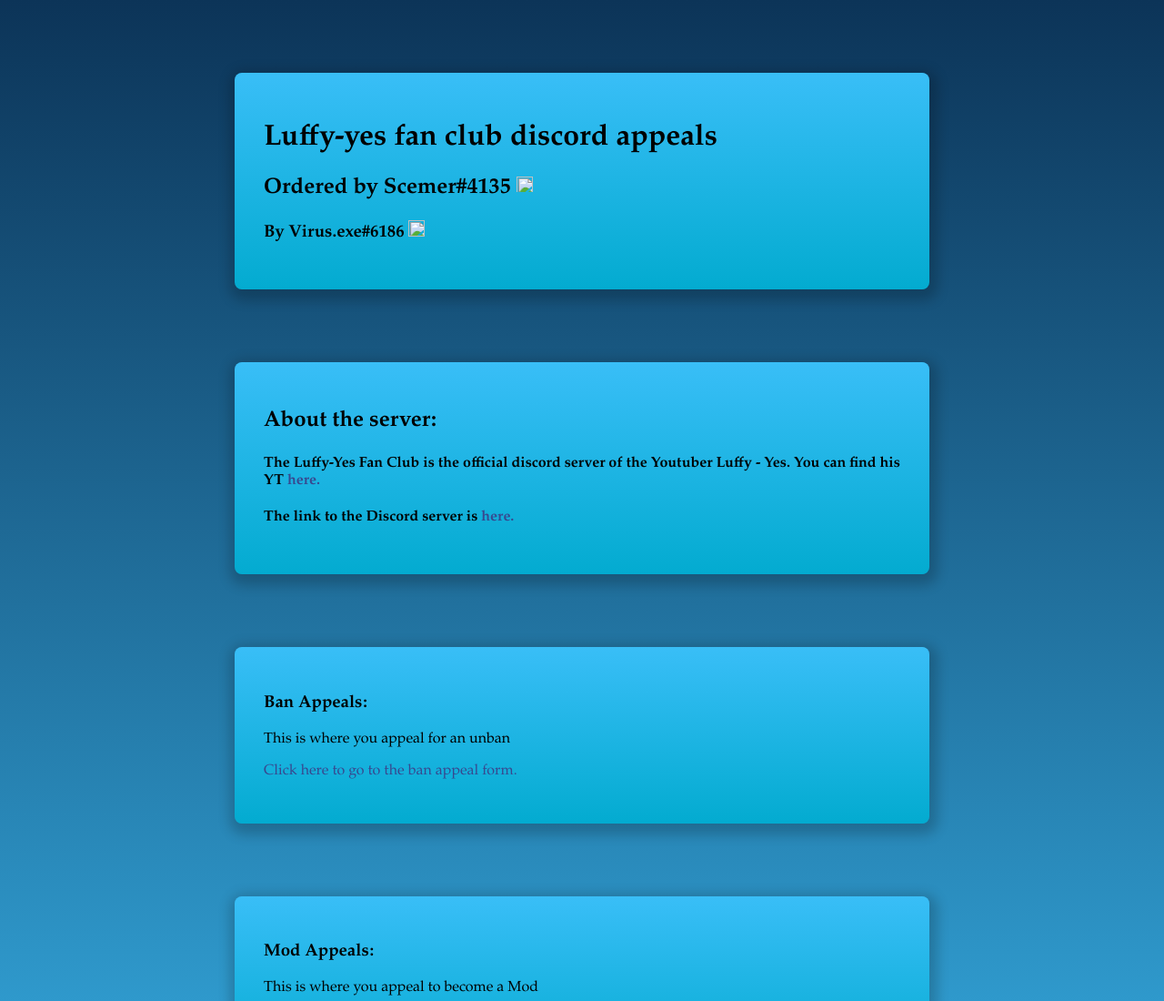
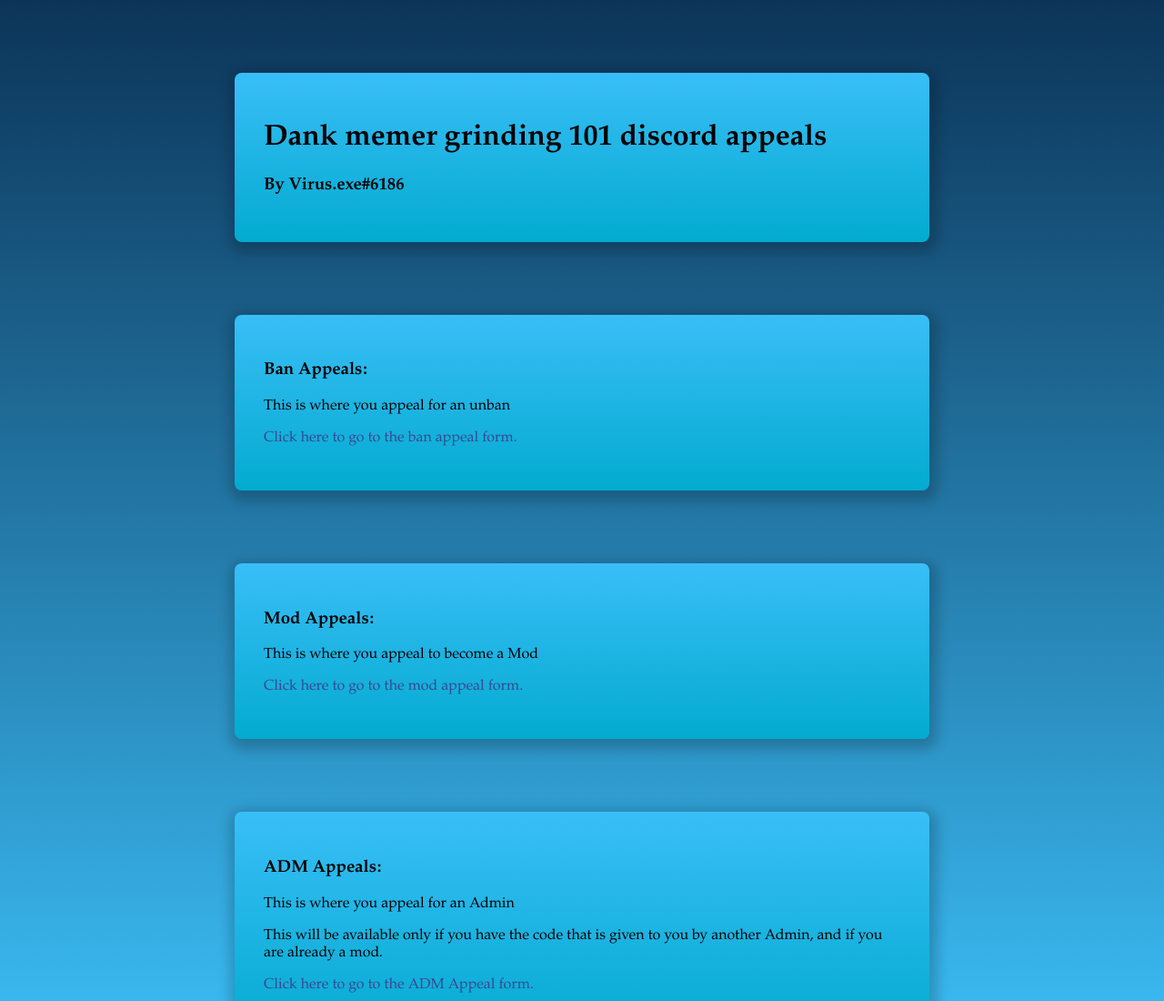
Before and after one commit to Danx3mer/Luffy-Yes-Appeals, a plain HTML site: page index.html in a window 1280 px wide. Shown: the top 1100 px of the page at 91% size. Drawn offline with Linux system fonts and the light colour scheme.

Commit message:
Update index.html

```diff
--- a/index.html
+++ b/index.html
@@ -36,15 +36,8 @@
 <body>
 
 <div>
-    <h1>Luffy-yes fan club discord appeals</h1>
-    <h2>Ordered by Scemer#4135     <img src =Luffy-Yes.png height="18" width="18"></h2>
-    <h3>By Virus.exe#6186     <img src = "Me.png" height="18" width="18"></h3>
-</div>
-<div>
-	<h2>About the server:</h2>
-	<h4>The Luffy-Yes Fan Club is the official discord server of the Youtuber Luffy - Yes. You can find his YT
-		<a href="https://www.youtube.com/channel/UCc-x_wPxxO4ewmpZb46hQDw">here.</a></h4>
-	<h4>The link to the Discord server is <a href="https://discord.gg/NxHRsg45yg">here.</a></h4>
+    <h1>Dank memer grinding 101 discord appeals</h1>
+    <h3>By Virus.exe#6186</h3>
 </div>
 <div>
 	<h3>Ban Appeals:</h3>
```
